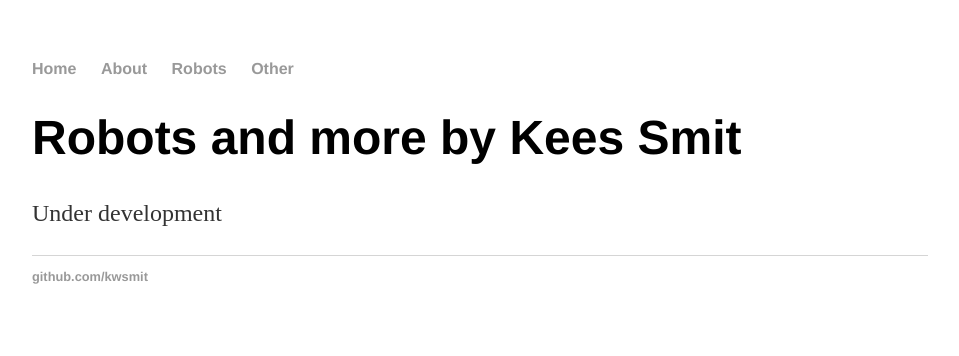
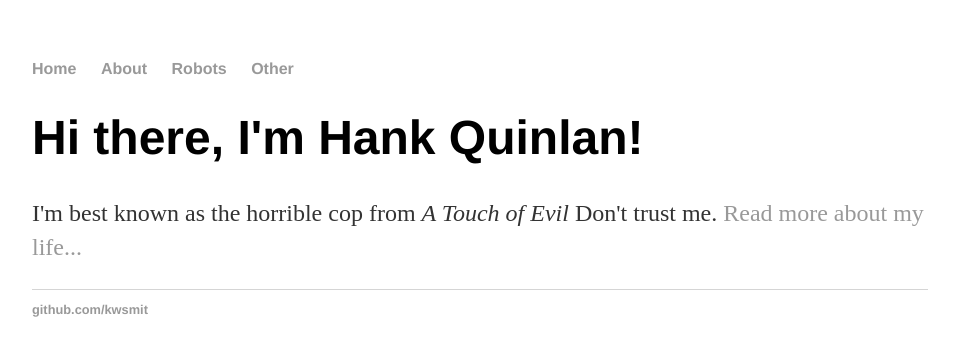
Before and after one commit to KWSmit/kwsmit.github.io, a Jekyll site: the page built from index.html, in a window 1280 px wide. Shown: the top 356 px of the page, without its empty margins (160-1119 px from the left). Built offline with Jekyll 4.4.1, drawn with Linux system fonts in a browser that asks for light colours.

Commit message:
Update index.html
Use default.html

```diff
--- a/index.html
+++ b/index.html
@@ -1,30 +1,8 @@
-<!DOCTYPE html>
-<html>
-	<head>
-		<title>Robots and more</title>
-		<!-- link to main stylesheet -->
-		<link rel="stylesheet" type="text/css" href="/css/main.css">
-
-	</head>
-	<body>
-		<nav>
-    		<ul>
-        		<li><a href="/">Home</a></li>
-	        	<li><a href="/about">About</a></li>
-        		<li><a href="/robots">Robots</a></li>
-        		<li><a href="/other">Other</a></li>
-    		</ul>
-		</nav>
-		<div class="container">
-    		<div class="blurb">
-        		<h1>Robots and more by Kees Smit</h1>
-				<p>Under development</a></p>
-    		</div><!-- /.blurb -->
-		</div><!-- /.container -->
-		<footer>
-    		<ul>
-        		<li><a href="https://github.com/kwsmit">github.com/kwsmit</a></li>
-			</ul>
-		</footer>
-	</body>
-</html>
+---
+layout: default
+title: Robots and more by Kees Smit
+---
+<div class="blurb">
+	<h1>Hi there, I'm Hank Quinlan!</h1>
+	<p>I'm best known as the horrible cop from <em>A Touch of Evil</em> Don't trust me. <a href="/about">Read more about my life...</a></p>
+</div><!-- /.blurb -->
```
